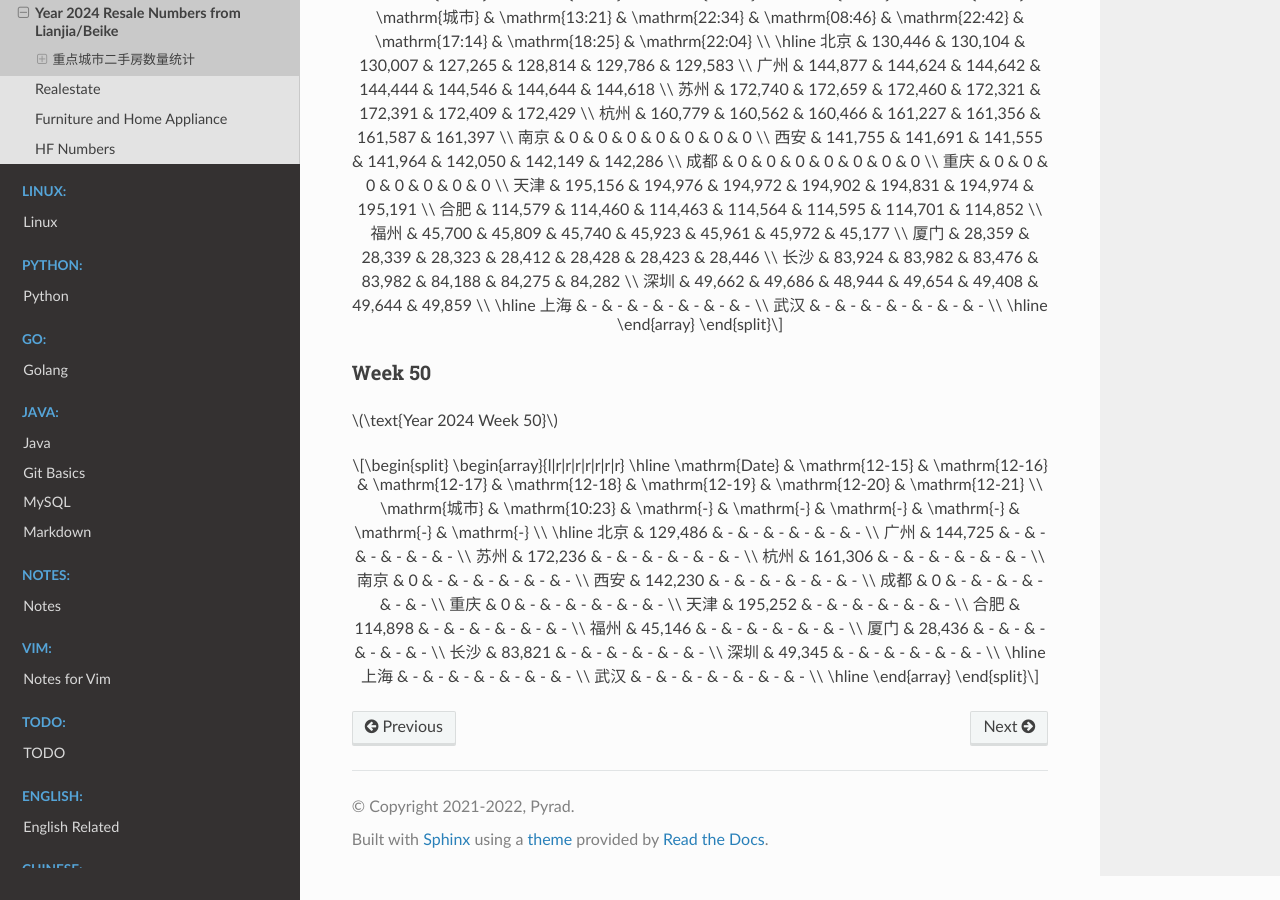
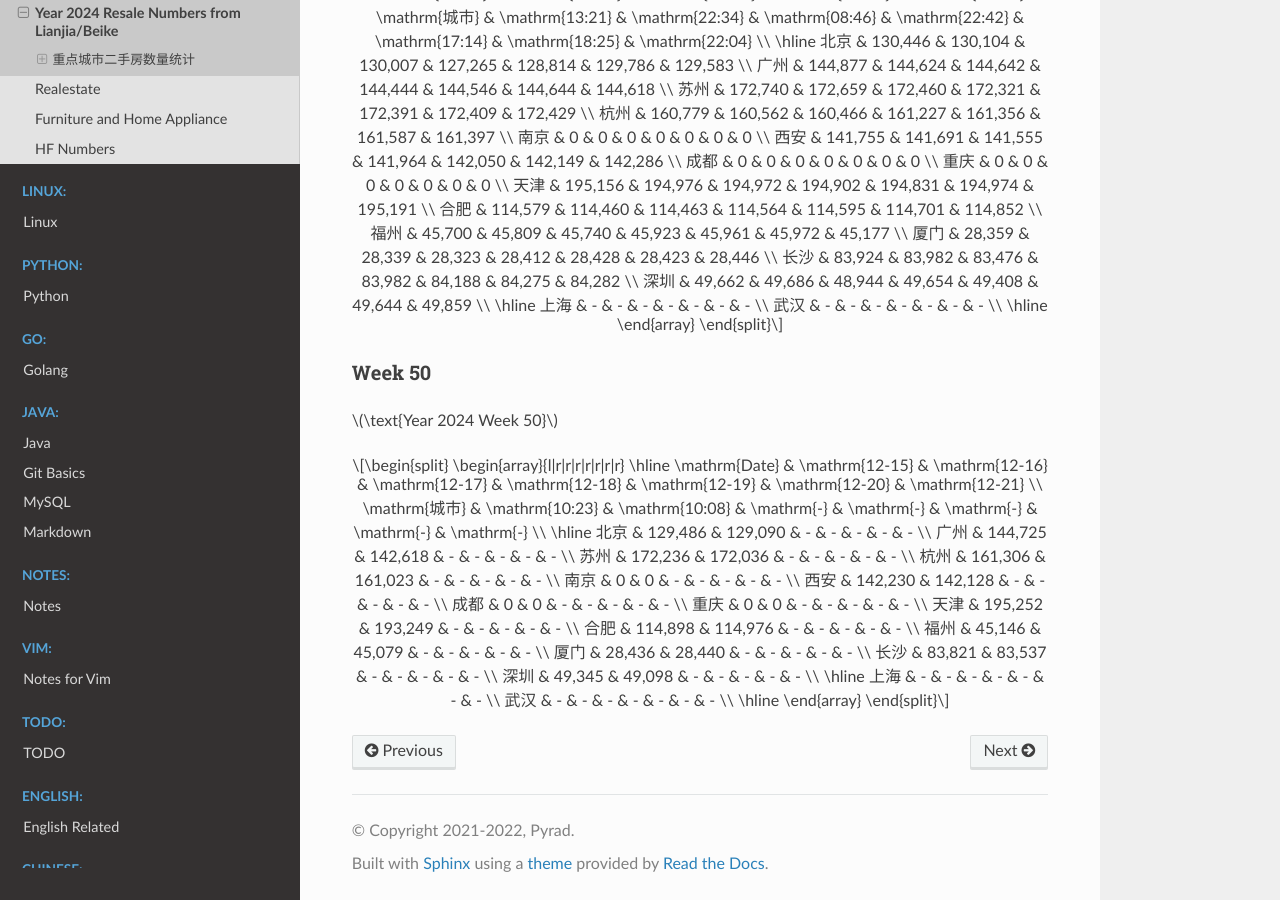
Before and after one commit to Pyrad/pyradnotes, a Sphinx documentation site: the page built from source/RealEstate/resalenumbers2024.md, in a window 1280 px wide and 900 px high, scrolled down 24083 px. Built offline with Sphinx 7.4.7 and the Read the Docs theme 3.1.0, drawn with Linux system fonts in a browser that asks for light colours; pages that are not in the unit, such as notebooks, are missing from menus; a script that is not in the unit is left out.

Commit message:
Realestate Update resale numbers 2024-12-16 10:08

```diff
--- a/source/RealEstate/resalenumbers2024.md
+++ b/source/RealEstate/resalenumbers2024.md
@@ -1611,25 +1611,25 @@ $$
 \begin{array}{l|r|r|r|r|r|r|r}
 \hline
 \mathrm{Date} & \mathrm{12-15} & \mathrm{12-16} & \mathrm{12-17} & \mathrm{12-18} & \mathrm{12-19} & \mathrm{12-20} & \mathrm{12-21} \\
-\mathrm{城市} & \mathrm{10:23} & \mathrm{-} & \mathrm{-} & \mathrm{-} & \mathrm{-} & \mathrm{-} & \mathrm{-} \\
-\hline
-北京 & 129,486 & - & - & - & - & - & - \\
-广州 & 144,725 & - & - & - & - & - & - \\
-苏州 & 172,236 & - & - & - & - & - & - \\
-杭州 & 161,306 & - & - & - & - & - & - \\
-南京 & 0 & - & - & - & - & - & - \\
-西安 & 142,230 & - & - & - & - & - & - \\
-成都 & 0 & - & - & - & - & - & - \\
-重庆 & 0 & - & - & - & - & - & - \\
-天津 & 195,252 & - & - & - & - & - & - \\
-合肥 & 114,898 & - & - & - & - & - & - \\
-福州 & 45,146 & - & - & - & - & - & - \\
-厦门 & 28,436 & - & - & - & - & - & - \\
-长沙 & 83,821 & - & - & - & - & - & - \\
-深圳 & 49,345 & - & - & - & - & - & - \\
-\hline
-上海 & - & - & - & - & - & - & - \\
-武汉 & - & - & - & - & - & - & - \\
-\hline
-\end{array}
-$$
+\mathrm{城市} & \mathrm{10:23} & \mathrm{10:08} & \mathrm{-} & \mathrm{-} & \mathrm{-} & \mathrm{-} & \mathrm{-} \\
+\hline
+北京 & 129,486 & 129,090 & - & - & - & - & - \\
+广州 & 144,725 & 142,618 & - & - & - & - & - \\
+苏州 & 172,236 & 172,036 & - & - & - & - & - \\
+杭州 & 161,306 & 161,023 & - & - & - & - & - \\
+南京 & 0 & 0 & - & - & - & - & - \\
+西安 & 142,230 & 142,128 & - & - & - & - & - \\
+成都 & 0 & 0 & - & - & - & - & - \\
+重庆 & 0 & 0 & - & - & - & - & - \\
+天津 & 195,252 & 193,249 & - & - & - & - & - \\
+合肥 & 114,898 & 114,976 & - & - & - & - & - \\
+福州 & 45,146 & 45,079 & - & - & - & - & - \\
+厦门 & 28,436 & 28,440 & - & - & - & - & - \\
+长沙 & 83,821 & 83,537 & - & - & - & - & - \\
+深圳 & 49,345 & 49,098 & - & - & - & - & - \\
+\hline
+上海 & - & - & - & - & - & - & - \\
+武汉 & - & - & - & - & - & - & - \\
+\hline
+\end{array}
+$$
```
Also changed, not shown: 1 other file.
